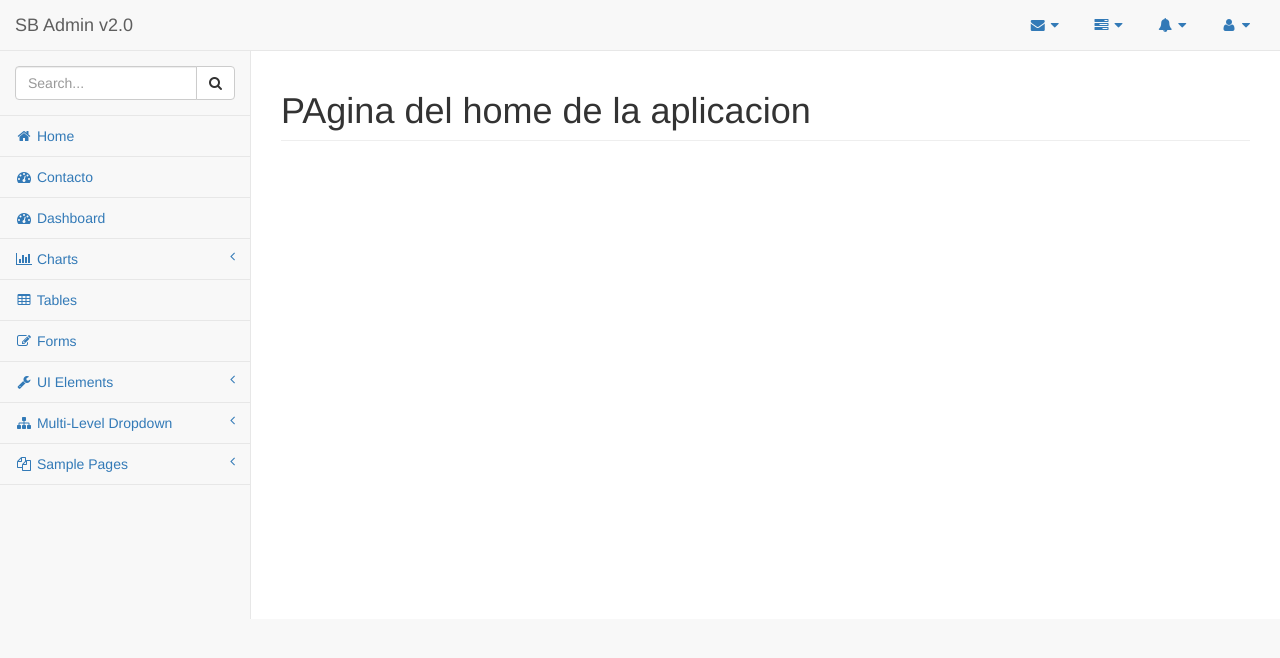
After one commit to yukitera/buseto_app, a CodeIgniter app: page /proyect/index.php/home/index in a window 1280 px wide. The commit adds this page. Shown: the top 658 px of the page. Run offline with CodeIgniter, Linux system fonts and the light colour scheme.

Commit message:
24-11-2016

```diff
--- a/buseto_app(php)/proyect/application/config/routes.php
+++ b/buseto_app(php)/proyect/application/config/routes.php
@@ -49,6 +49,6 @@ defined('BASEPATH') OR exit('No direct script access allowed');
 | Examples:	my-controller/index	-> my_controller/index
 |		my-controller/my-method	-> my_controller/my_method
 */
-$route['default_controller'] = 'welcome';
+$route['default_controller'] = 'home';
 $route['404_override'] = '';
 $route['translate_uri_dashes'] = FALSE;
--- /dev/null
+++ b/buseto_app(php)/proyect/application/controllers/home.php
@@ -0,0 +1,11 @@
+<?php
+defined('BASEPATH') OR exit('No direct script access allowed');
+
+class home extends CI_Controller {
+	public function index()
+	{
+		$this -> load -> view("plantilla/header");
+		$this -> load -> view("home/index");
+		$this -> load -> view("plantilla/footer");
+	}
+}
--- /dev/null
+++ b/buseto_app(php)/proyect/application/views/home/index.php
@@ -0,0 +1,6 @@
+<div class="row">
+    <div class="col-lg-12">
+        <h1 class="page-header">PAgina del home de la aplicacion</h1>
+    </div>
+    <!-- /.col-lg-12 -->
+</div>
--- a/buseto_app(php)/proyect/application/views/plantilla/header.php
+++ b/buseto_app(php)/proyect/application/views/plantilla/header.php
@@ -277,6 +277,12 @@
                             <!-- /input-group -->
                         </li>
                         <li>
+                            <a href="<?php echo base_url(); ?>"><i class="fa fa-home fa-fw"></i> Home</a>
+                        </li>
+                        <li>
+                            <a href="<?php echo base_url(); ?>index.php/contactos_controller"><i class="fa fa-dashboard fa-fw"></i> Contacto</a>
+                        </li>
+                        <li>
                             <a href="index.html"><i class="fa fa-dashboard fa-fw"></i> Dashboard</a>
                         </li>
                         <li>
```
